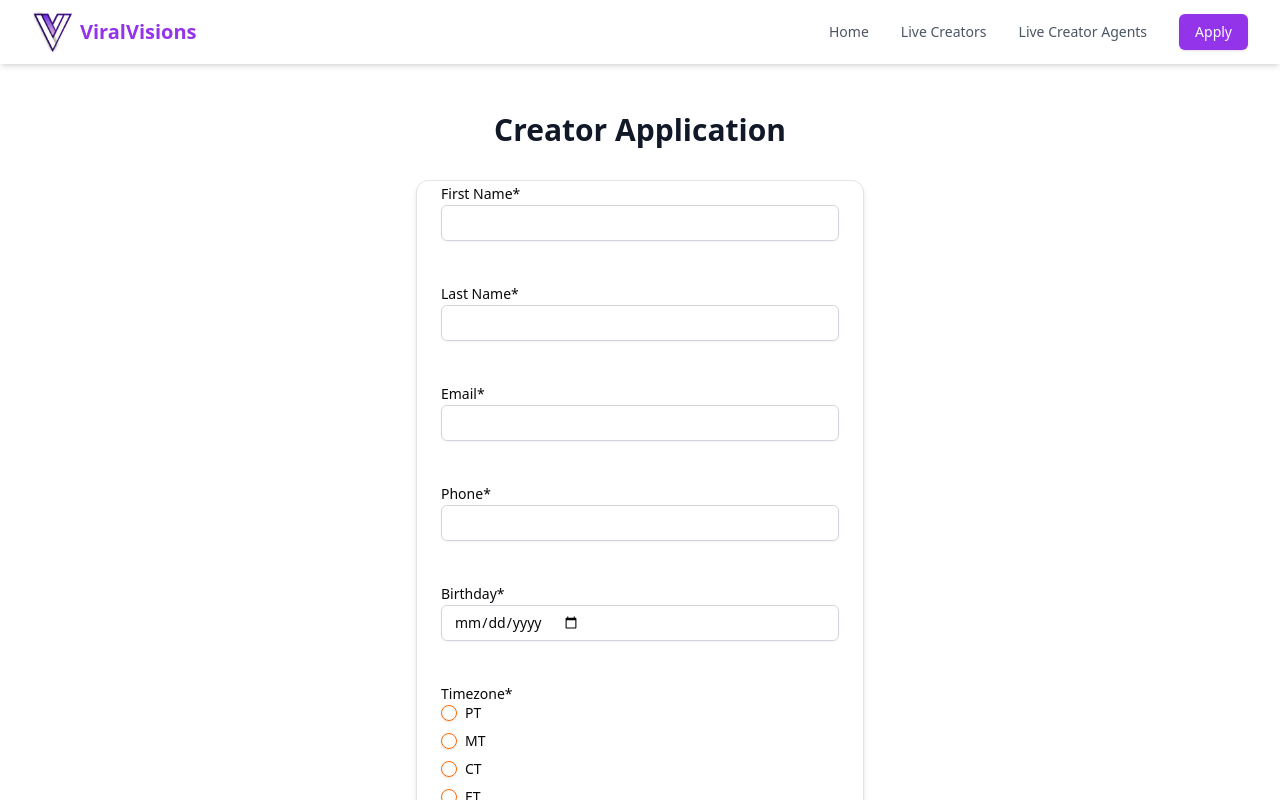
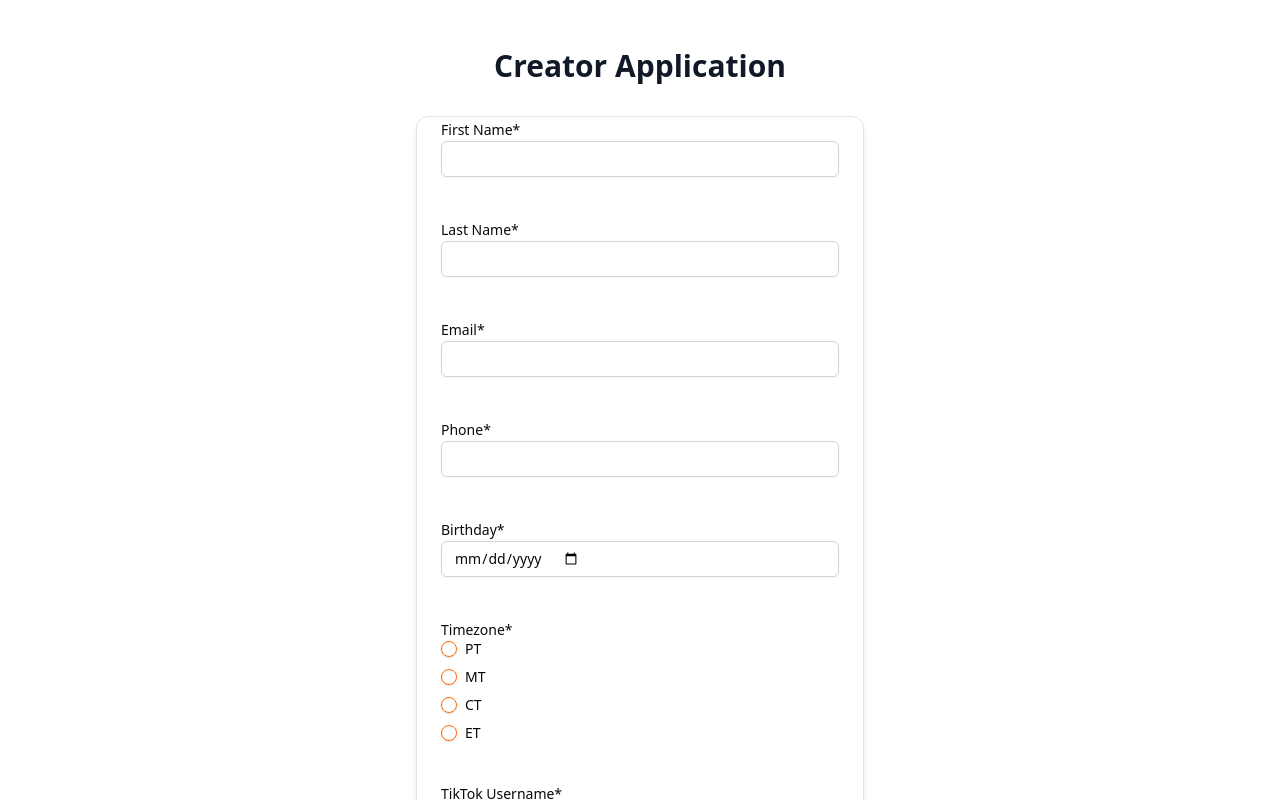
Before and after one commit to adamaboelmatty/viralvisions, a Next.js app: page /apply in a window 1280 px wide. Shown: the top 800 px of the page. Built offline with nearby package versions, Linux system fonts and the light colour scheme.

Commit message:
fix: remove duplicate navbar from apply page

```diff
--- a/src/app/apply/page.tsx
+++ b/src/app/apply/page.tsx
@@ -92,8 +92,6 @@ export default function EligibilityCheck() {
 
   return (
     <div className="flex flex-col min-h-screen">
-      <Navbar currentPage={currentPage} setCurrentPage={setCurrentPage} />
-
       <main className="flex-grow py-12 mb-16">
         <div className="sm:mx-auto sm:w-full sm:max-w-md">
           <h2 className="text-center text-3xl font-extrabold text-gray-900">
```
